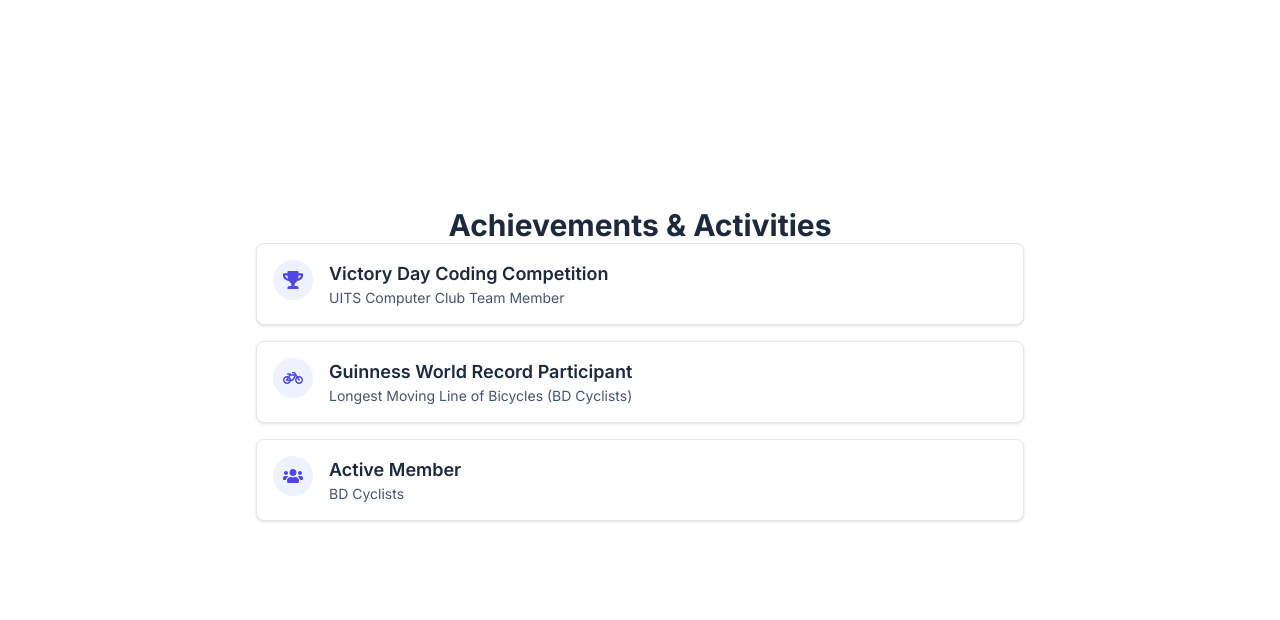
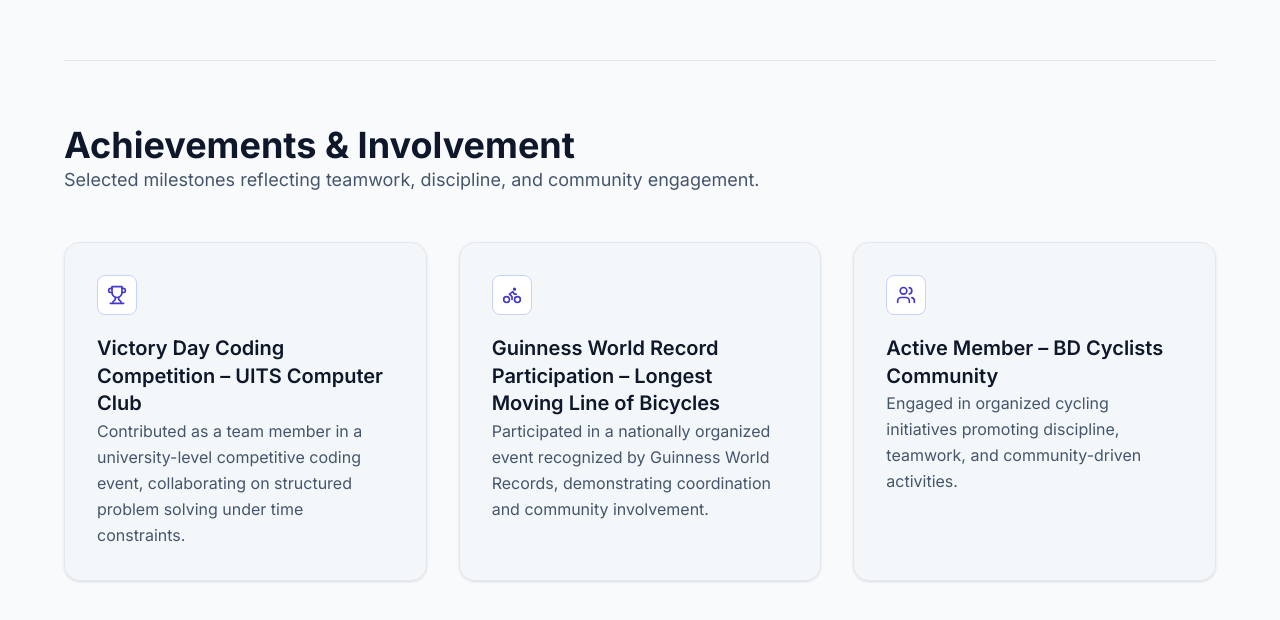
Before and after one commit to potayto41/personalportfolio, a Next.js app: page / in a window 1280 px wide. Shown: the part 5093-5713 px from the top of the page. Built offline with nearby package versions, Linux system fonts and the light colour scheme.

Commit message:
Redesign Achievements into balanced professional involvement cards

```diff
--- a/components/Achievements.tsx
+++ b/components/Achievements.tsx
@@ -2,7 +2,7 @@
 
 import React from 'react';
 import { motion } from 'framer-motion';
-import { FaTrophy, FaUsers, FaBicycle } from 'react-icons/fa';
+import { LuBike, LuTrophy, LuUsers } from 'react-icons/lu';
 
 interface Achievement {
   title: string;
@@ -12,74 +12,63 @@
 
 const achievements: Achievement[] = [
   {
-    title: 'Victory Day Coding Competition',
-    description: 'UITS Computer Club Team Member',
-    icon: <FaTrophy className="w-5 h-5" />
+    title: 'Victory Day Coding Competition – UITS Computer Club',
+    description:
+      'Contributed as a team member in a university-level competitive coding event, collaborating on structured problem solving under time constraints.',
+    icon: <LuTrophy className="h-5 w-5" aria-hidden="true" />
   },
   {
-    title: 'Guinness World Record Participant',
-    description: 'Longest Moving Line of Bicycles (BD Cyclists)',
-    icon: <FaBicycle className="w-5 h-5" />
+    title: 'Guinness World Record Participation – Longest Moving Line of Bicycles',
+    description:
+      'Participated in a nationally organized event recognized by Guinness World Records, demonstrating coordination and community involvement.',
+    icon: <LuBike className="h-5 w-5" aria-hidden="true" />
   },
   {
-    title: 'Active Member',
-    description: 'BD Cyclists',
-    icon: <FaUsers className="w-5 h-5" />
+    title: 'Active Member – BD Cyclists Community',
+    description:
+      'Engaged in organized cycling initiatives promoting discipline, teamwork, and community-driven activities.',
+    icon: <LuUsers className="h-5 w-5" aria-hidden="true" />
   }
 ];
 
 const Achievements = () => {
   return (
-    <motion.section
-      id="achievements"
-      className="min-h-screen flex items-center justify-center px-6 py-24"
-      initial={false}
-      whileInView={{ opacity: 1 }}
-      viewport={{ once: true, margin: "-100px" }}
-      transition={{ duration: 0.5 }}
-    >
-      <div className="max-w-3xl w-full">
-        <motion.h2
+    <section id="achievements" className="w-full px-6 py-24 bg-slate-50">
+      <div className="max-w-6xl mx-auto border-t border-slate-200 pt-16">
+        <motion.div
           initial={false}
-          whileInView={{ opacity: 1, y: 0 }}
-          viewport={{ once: true }}
-          transition={{ duration: 0.5, delay: 0.1 }}
-          className="text-3xl font-bold text-slate-800 mb-12 text-center"
+          whileInView={{ opacity: 1 }}
+          viewport={{ once: true, margin: '-80px' }}
+          transition={{ duration: 0.35 }}
+          className="mb-12"
         >
-          Achievements & Activities
-        </motion.h2>
+          <h2 className="text-3xl md:text-4xl font-bold text-slate-900">Achievements & Involvement</h2>
+          <p className="mt-4 text-base md:text-lg text-slate-600 max-w-4xl leading-relaxed">
+            Selected milestones reflecting teamwork, discipline, and community engagement.
+          </p>
+        </motion.div>
 
-        <div className="space-y-4">
+        <div className="grid grid-cols-1 md:grid-cols-3 gap-6 md:gap-8">
           {achievements.map((achievement, index) => (
-            <motion.div
+            <motion.article
               key={achievement.title}
               initial={false}
-              whileInView={{ opacity: 1, x: 0 }}
-              viewport={{ once: true }}
-              transition={{ duration: 0.5, delay: 0.2 + index * 0.1 }}
-              className="flex gap-4 p-4 bg-white rounded-lg border border-slate-200 shadow-sm hover:shadow-md transition-shadow duration-300"
+              whileInView={{ opacity: 1 }}
+              viewport={{ once: true, margin: '-60px' }}
+              transition={{ duration: 0.35, delay: index * 0.05 }}
+              className="h-full rounded-2xl border border-slate-200 bg-slate-100/60 p-8 shadow-sm transition-shadow duration-200 hover:shadow-md"
             >
-              {/* Icon */}
-              <div className="flex-shrink-0">
-                <div className="flex items-center justify-center w-10 h-10 rounded-full bg-primary-50 text-primary-600">
-                  {achievement.icon}
-                </div>
+              <div className="mb-5 inline-flex h-10 w-10 items-center justify-center rounded-lg border border-primary-200 bg-white text-primary-700">
+                {achievement.icon}
               </div>
 
-              {/* Content */}
-              <div className="flex-1">
-                <h3 className="text-lg font-semibold text-slate-800">
-                  {achievement.title}
-                </h3>
-                <p className="text-slate-600 text-sm">
-                  {achievement.description}
-                </p>
-              </div>
-            </motion.div>
+              <h3 className="text-xl font-semibold text-slate-900 leading-snug">{achievement.title}</h3>
+              <p className="mt-3 text-slate-600 leading-relaxed">{achievement.description}</p>
+            </motion.article>
           ))}
         </div>
       </div>
-    </motion.section>
+    </section>
   );
 };
 
```
